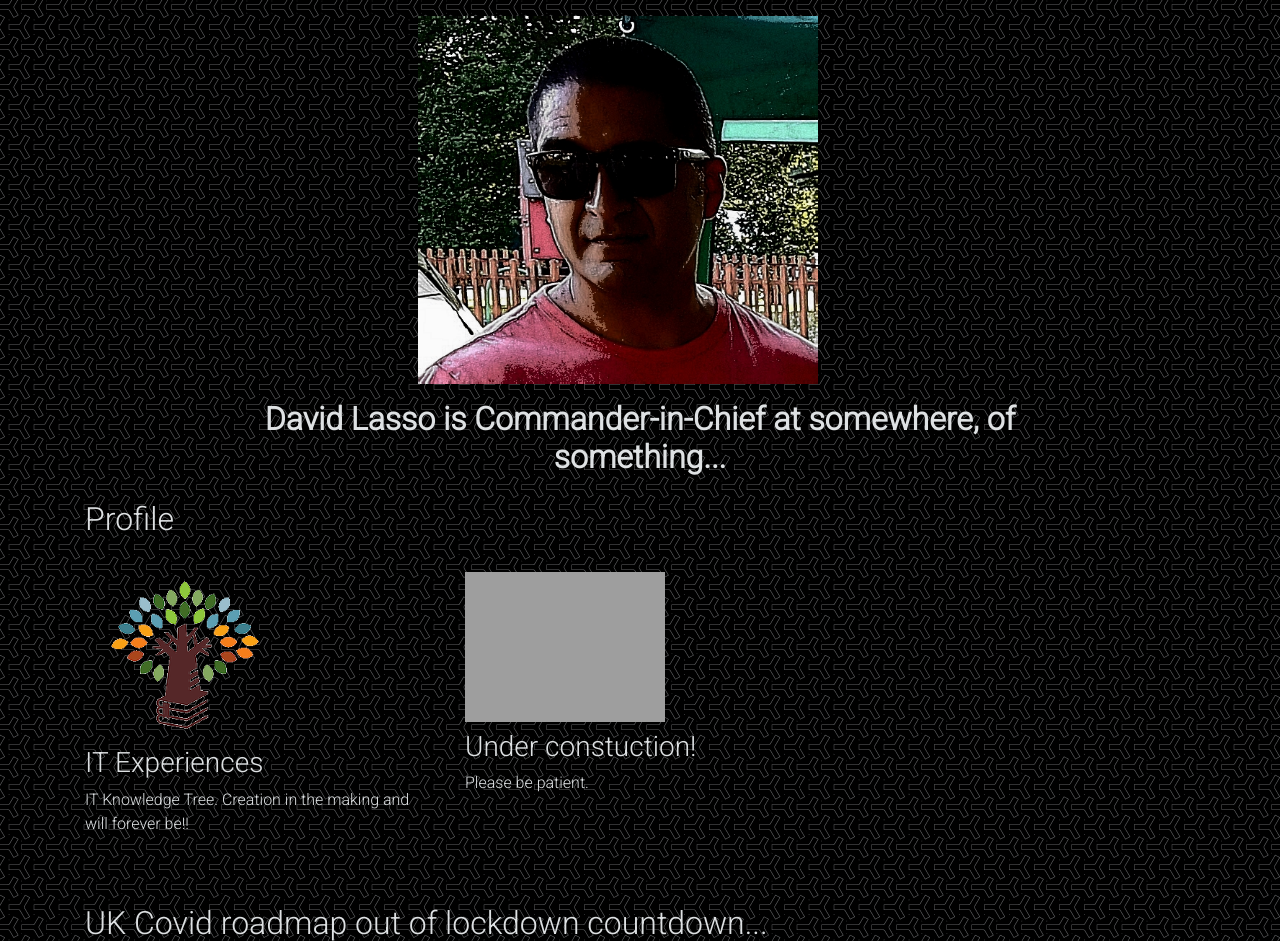
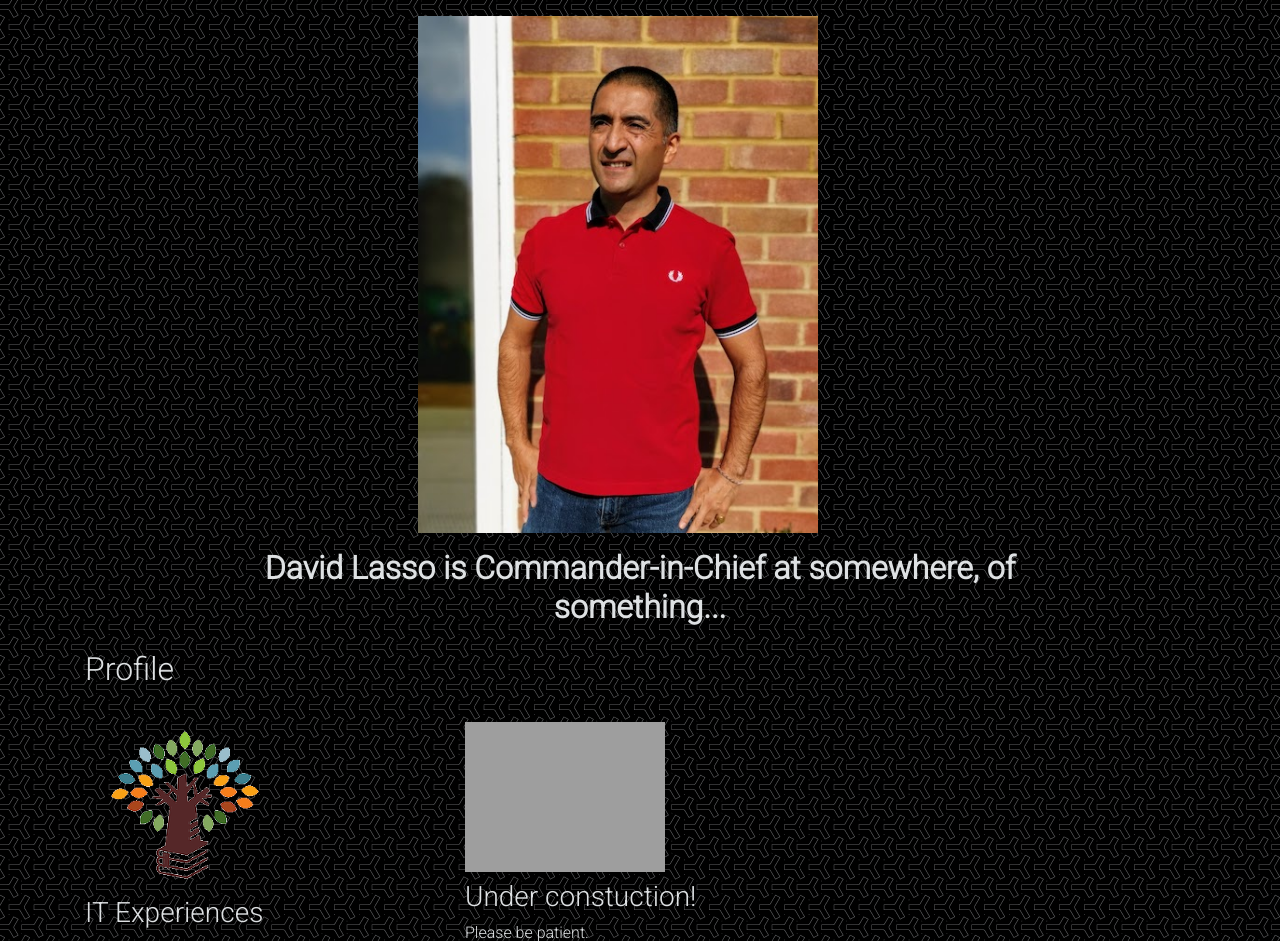
Before and after one commit to DL500/davids_wsite_project, a Django app: page / in a window 1280 px wide. Shown: the part 70-1011 px from the top of the page. Run offline with Django 3.2, Linux system fonts and the light colour scheme; data comes from the database, SQL or seed files in the repository; some libraries are stand-ins or nearby versions; grey boxes are pictures that could not be loaded.

Commit message:
changed profile pic on homepage

```diff
--- a/wsite/templates/wsite/home.html
+++ b/wsite/templates/wsite/home.html
@@ -6,7 +6,7 @@
 
 <div class="row justify-content-center my-3">
 	<div class="col-5">
-		<img src="{% static 'wsite/DL.jpg' %}" height="400" width="400" class="img-fluid">
+		<img src="{% static 'wsite/webDl.jpg' %}" height="400" width="400" class="img-fluid">
 	</div>
 </div>
 
```
Also changed, not shown: wsite/static/wsite/webDl.jpg (added).
